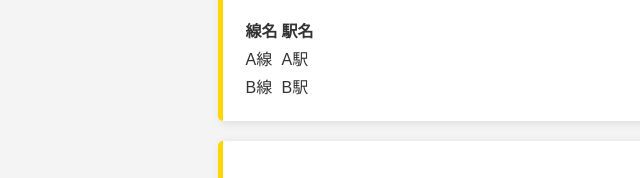
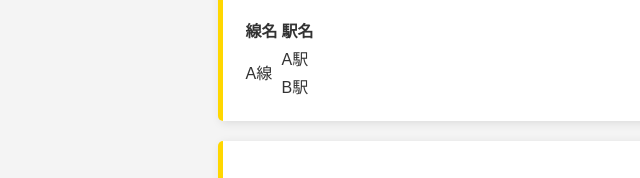
Before and after one commit to marimesyosinsya/EeaRailways, a plain HTML site: page index.html in a window 1280 px wide. Shown: the part 726-904 px from the top of the page, 0-640 px from the left. Drawn offline with Linux system fonts and the light colour scheme.

Commit message:
Update index.html

```diff
--- a/index.html
+++ b/index.html
@@ -37,8 +37,8 @@
             <h3>ERの駅を一覧で表示します。</h3>
             <table>
                 <tr><th>線名</th><th>駅名</th></tr>
-                <tr><td>A線</td><td>A駅</td></tr>
-                <tr><td>B線</td><td>B駅</td></tr>
+                <tr><td rowspan="2">A線</td><td>A駅</td></tr>
+                <tr>                        <td>B駅</td></tr>
             </table>
         </section>
 
```
